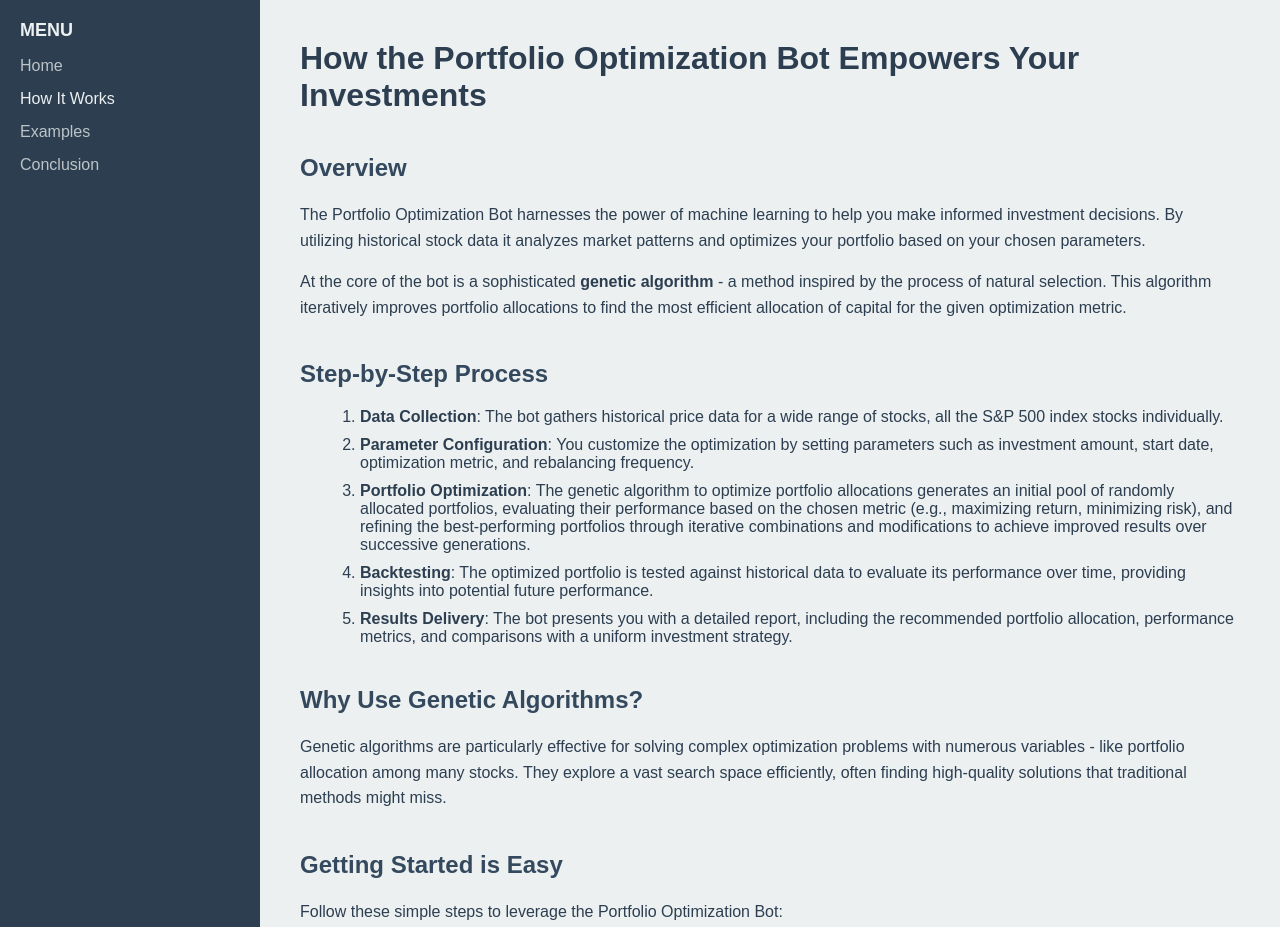
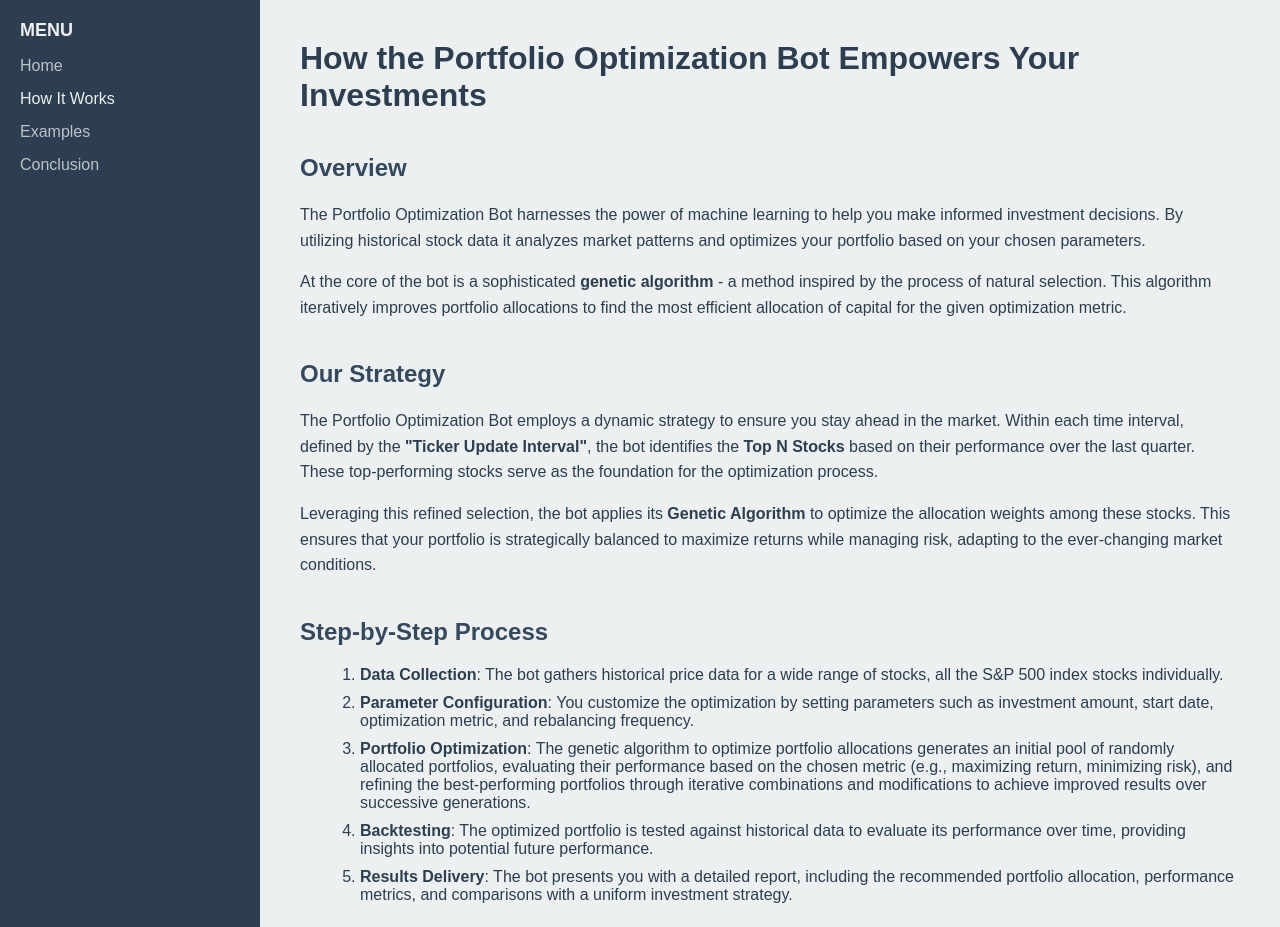
Before and after one commit to edintino/portfolio-optimization-bot, a plain HTML site: page how-it-works.html in a window 1280 px wide. Shown: the top 927 px of the page. Drawn offline with Linux system fonts and the light colour scheme.

Commit message:
strategy added

```diff
--- a/how-it-works.html
+++ b/how-it-works.html
@@ -27,6 +27,13 @@
             </p>
             <p>
                 At the core of the bot is a sophisticated <strong>genetic algorithm</strong> - a method inspired by the process of natural selection. This algorithm iteratively improves portfolio allocations to find the most efficient allocation of capital for the given optimization metric.
+            </p>
+            <h2>Our Strategy</h2>
+            <p>
+                The Portfolio Optimization Bot employs a dynamic strategy to ensure you stay ahead in the market. Within each time interval, defined by the <strong>"Ticker Update Interval"</strong>, the bot identifies the <strong>Top N Stocks</strong> based on their performance over the last quarter. These top-performing stocks serve as the foundation for the optimization process.
+            </p>
+            <p>
+                Leveraging this refined selection, the bot applies its <strong>Genetic Algorithm</strong> to optimize the allocation weights among these stocks. This ensures that your portfolio is strategically balanced to maximize returns while managing risk, adapting to the ever-changing market conditions.
             </p>
             <h2>Step-by-Step Process</h2>
             <ol>
```
